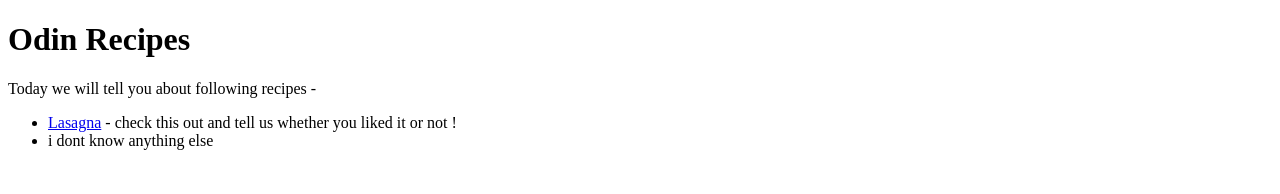
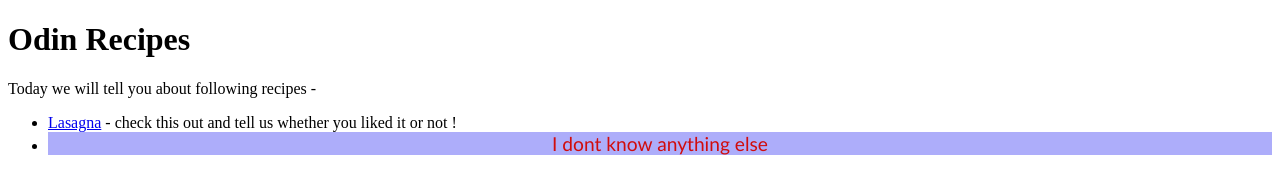
Before and after one commit to naveendabas046/odin-recipes, a plain HTML site: page index.html in a window 1280 px wide. Drawn offline with Linux system fonts and the light colour scheme.

Commit message:
from visual studio

```diff
--- /dev/null
+++ b/css/styles.css
@@ -0,0 +1,4 @@
+
+div { color: rgb(209, 12, 12);
+       background-color: rgb(173, 173, 250);}
+div {font-family: 'Trebuchet MS'; font-size: larger;text-align: center;}
--- a/index.html
+++ b/index.html
@@ -3,6 +3,7 @@
     <head>
         <meta charset="UTF-8">
         <title>Odin Recipes</title>
+        <link rel="stylesheet" href="css/styles.css">
     </head>
     <body>
         <h1>Odin Recipes</h1>
@@ -11,7 +12,7 @@
             <li><a href="recipes/lasagna.html">Lasagna</a> - check this out
                 and tell us whether you liked it or not !
             </li>
-            <li>i dont know anything else</li>
+            <li><div>I dont know anything else</div></li>
         </ul>
     </body>
 </html>
```
Also changed, not shown: recipes/lasagna.html (+2 -2 lines), 1 other file.
